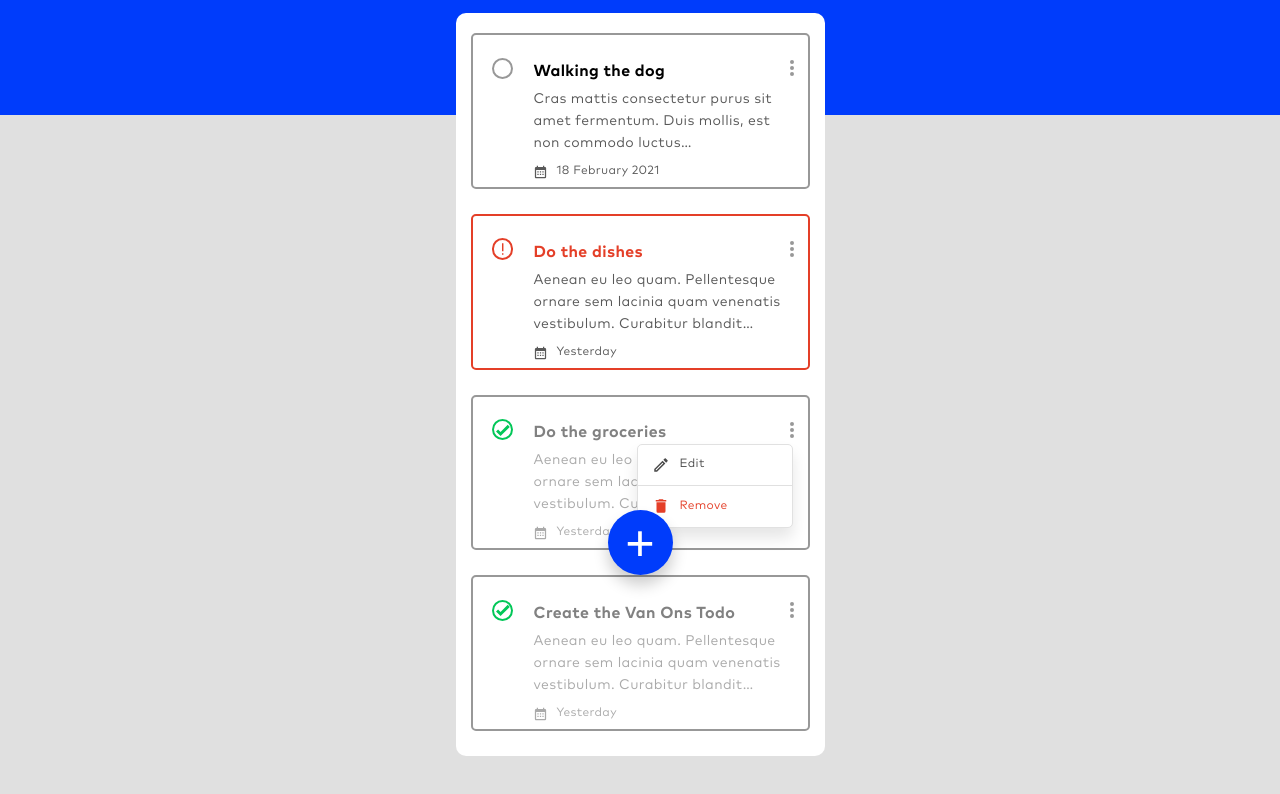
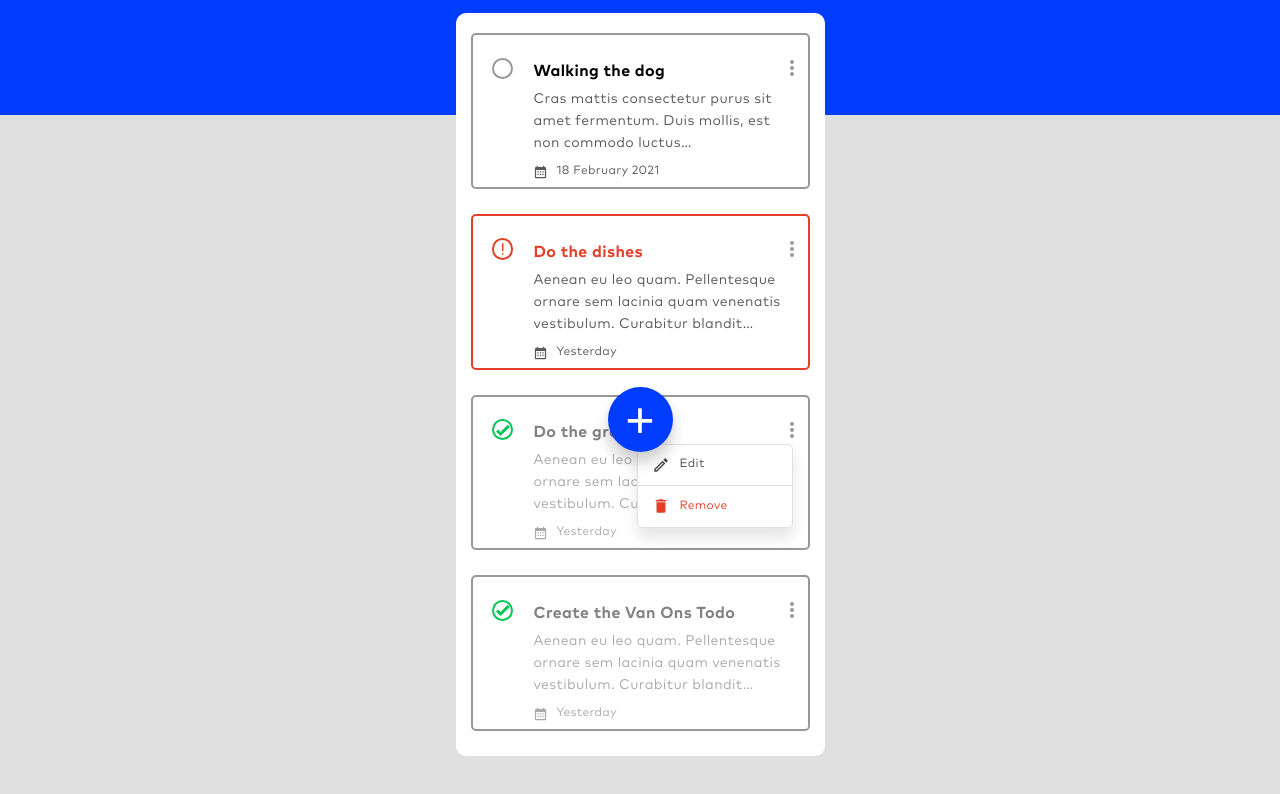
Before and after one commit to AzureCloud9/VO-Assessment-Project, a plain HTML site: page index.html in a window 1280 px wide. Shown: the part 142-936 px from the top of the page. Drawn offline with Linux system fonts and the light colour scheme.

Commit message:
Update style.css

```diff
--- a/styles/style.css
+++ b/styles/style.css
@@ -298,7 +298,7 @@
     justify-content: center;
     align-items: center;
     position: fixed;
-    top: 652px;
+    top: 529px;
     color: var(--whiteFont);
     background-color: #003CFB;
     width: 65px;
```
